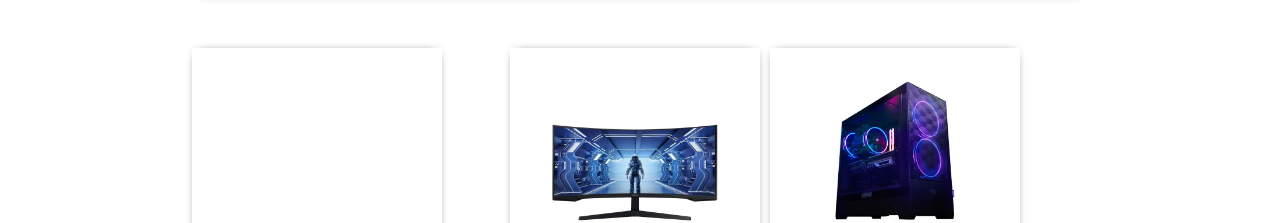
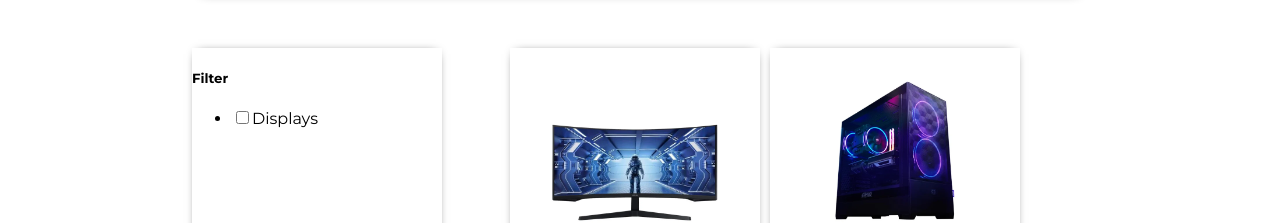
Before and after one commit to rezio3/best-setup-online-shop, a React (Create React App) app: page / in a window 1280 px wide. Shown: the part 396-619 px from the top of the page. Built offline with nearby package versions, Linux system fonts and the light colour scheme.

Commit message:
create filterWindow base

```diff
--- a/src/components/FilterWindow.jsx
+++ b/src/components/FilterWindow.jsx
@@ -1,9 +1,43 @@
-import React from "react";
+import React, { useEffect, useState, useRef } from "react";
 import "../style/css/filterWindow.css";
 const FilterWindow = () => {
+	const [snapFilter, setSnapFilter] = useState(false);
+	const filterRef = useRef();
+	useEffect(() => {
+		const observer = new IntersectionObserver(
+			(entries) => {
+				const entry = entries[0];
+				entry.intersectionRatio === 0
+					? setSnapFilter(true)
+					: setSnapFilter(false);
+			},
+			{ threshold: 1, rootMargin: "-110px 0px 0px 0px" }
+		);
+		observer.observe(filterRef.current);
+	}, []);
+
 	return (
 		<>
-			<div className="filter-container"></div>
+			<div className="filter-threshold" ref={filterRef}></div>
+			<div
+				className={
+					snapFilter ? "filter-container filter-sticky" : "filter-container"
+				}
+			>
+				<div className="filter-padding-container">
+					<h5 className="filter-container__filter-header">Filter</h5>
+					<ul>
+						<li>
+							<input
+								type="checkbox"
+								className="filter-container__filter-checkbox"
+								id="displays"
+							></input>
+							<label for="displays">Displays</label>
+						</li>
+					</ul>
+				</div>
+			</div>
 		</>
 	);
 };
```
